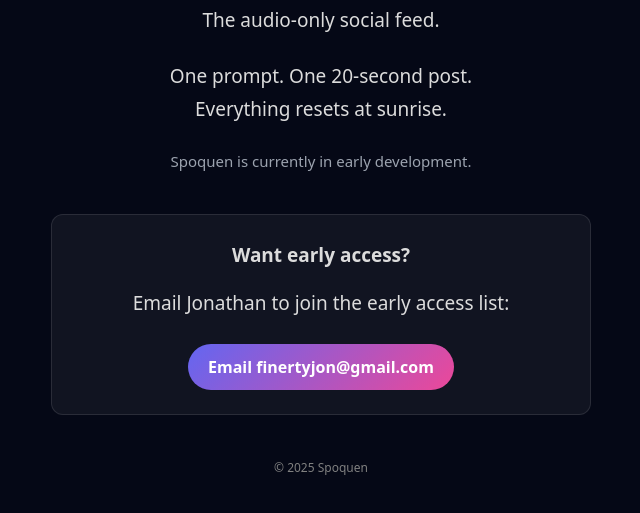
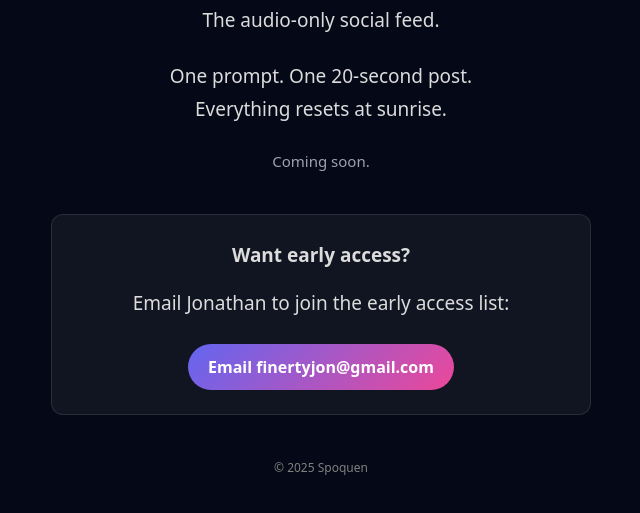
Before and after one commit to finertyjon-cloud/spoquen-site, a plain HTML site: page index.html in a window 1280 px wide. Shown: the part 237-750 px from the top of the page, without its empty margins (319-959 px from the left). Drawn offline with Linux system fonts and the light colour scheme.

Commit message:
Update subtle text and margin styles in index.html

```diff
--- a/index.html
+++ b/index.html
@@ -64,7 +64,7 @@
     .subtle {
       font-size: 15px;
       color: #9ca3af;
-      margin-top: 14px;
+      margin-top: 10px;
     }
 
     .email-box {
@@ -117,7 +117,7 @@
     </p>
 
     <p class="subtle">
-      Spoquen is currently in early development.
+      Coming soon.
     </p>
 
     <div class="email-box">
```
